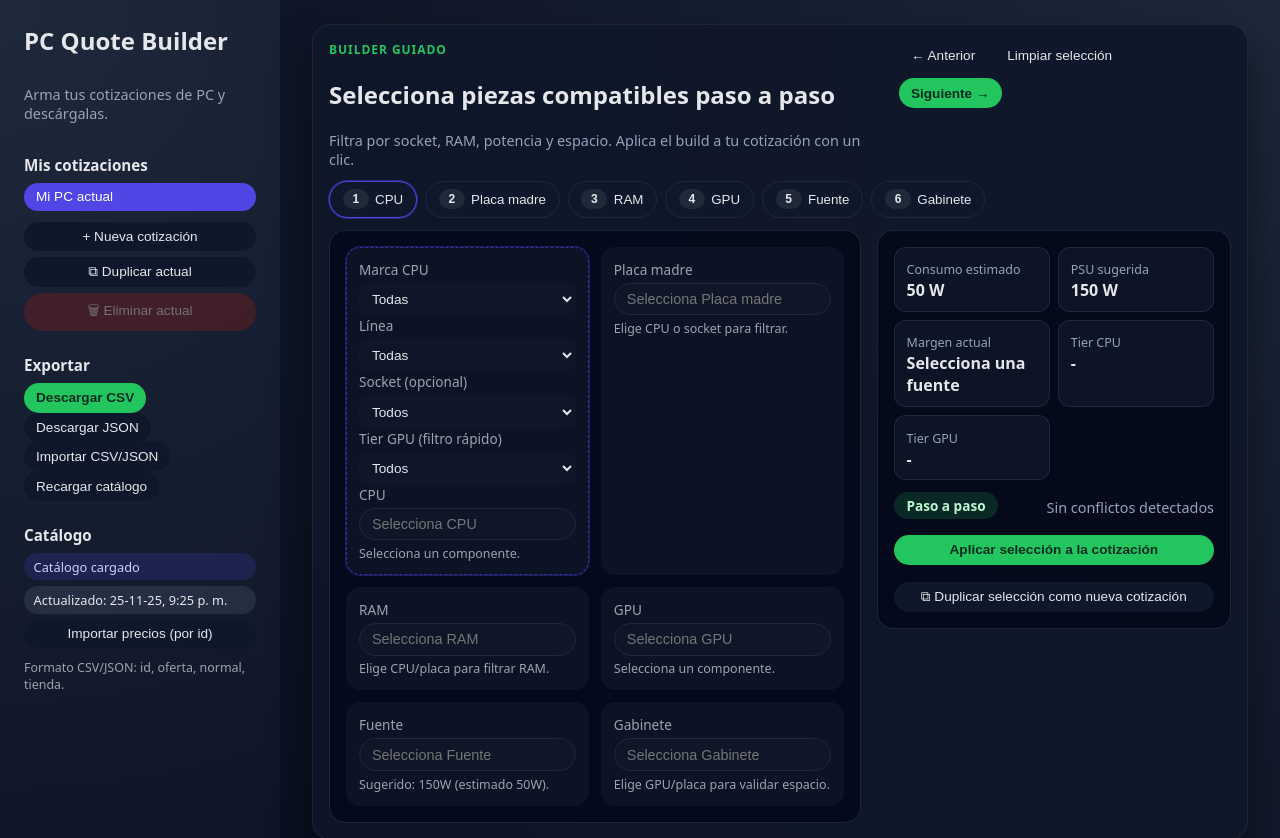
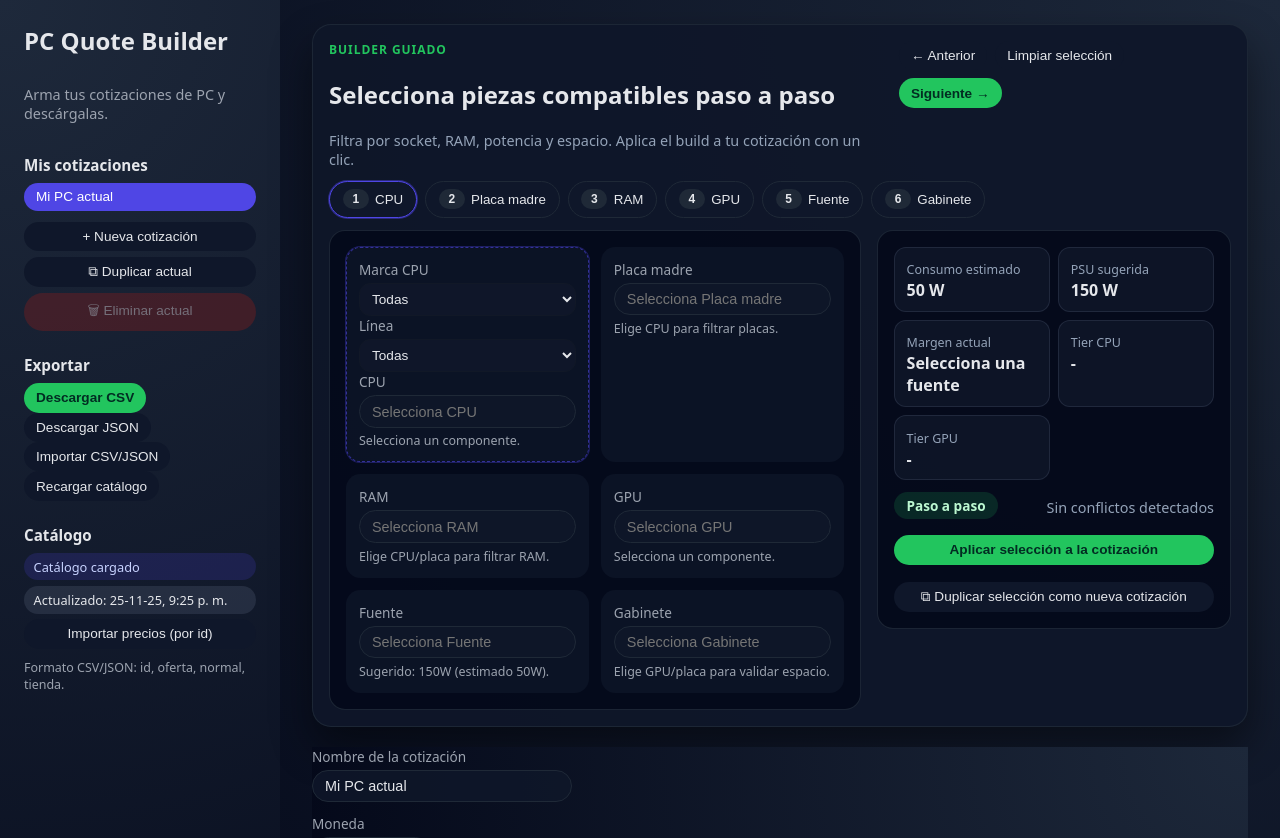
Before and after one commit to cortega26/cotiza-pc, a React (Vite) app in the folder pc-quote-builder/: page / in a window 1280 px wide. Shown: the top 838 px of the page. Built offline with nearby package versions, Linux system fonts and the light colour scheme.

Commit message:
`Removed unused code and variables`

```diff
--- a/pc-quote-builder/src/App.jsx
+++ b/pc-quote-builder/src/App.jsx
@@ -2,7 +2,6 @@ import { useEffect, useMemo, useRef, useState } from "react";
 import TypeaheadSelect from "./components/TypeaheadSelect";
 import { useCatalog } from "./hooks/useCatalog";
 import { buildSelectionChips, evaluateSelection } from "./lib/selectionEvaluation";
-import { inferMemoryTypeBySocket } from "./lib/catalogHelpers";
 
 const STORAGE_KEYS = {
   quotes: "pcqb:quotes:v1",
@@ -236,11 +235,10 @@ function App() {
   const [builder, setBuilder] = useState(getInitialBuilder);
   const [cpuBrand, setCpuBrand] = useState("");
   const [cpuFamily, setCpuFamily] = useState("");
-  const [socketFilter, setSocketFilter] = useState("");
   const importInputRef = useRef(null);
   const [builderStep, setBuilderStep] = useState(0);
   const [reloadToken, setReloadToken] = useState(0);
-  const { catalog, compatMeta, tierMaps, socketSet, loading: catalogLoading, error: catalogError, fallbackUsed } =
+  const { catalog, compatMeta, tierMaps, loading: catalogLoading, error: catalogError, fallbackUsed } =
     useCatalog(reloadToken);
 
   const activeQuote = useMemo(
@@ -254,7 +252,6 @@ function App() {
   const gpus = useMemo(() => catalog.gpus || [], [catalog]);
   const psus = useMemo(() => catalog.psus || [], [catalog]);
   const pcCases = useMemo(() => catalog.pcCases || [], [catalog]);
-  const [gpuTierFilter, setGpuTierFilter] = useState("");
   const familyOrderByBrand = useMemo(
     () => ({
       Intel: ["Pentium", "Celeron", "Core i3", "Core i5", "Core i7", "Core i9", "Core Ultra", "Otros"],
@@ -1022,9 +1019,7 @@ function App() {
                         ? selection.cpu.socket
                           ? `Filtrando placas ${selection.cpu.socket}.`
                           : "CPU sin socket en datos; mostrando todas."
-                        : socketFilter
-                        ? `Filtrando placas ${socketFilter}.`
-                        : "Elige CPU o socket para filtrar."
+                        : "Elige CPU para filtrar placas."
                       : step.key === "ramId"
                       ? selection.cpu || selection.mobo
                         ? `Mostrando RAM ${selection.cpu?.memoryType || selection.mobo?.memoryType}.`
@@ -1084,47 +1079,11 @@ function App() {
                         </select>
                       </label>
                           <label className="field">
-                            <span>Socket (opcional)</span>
-                            <select
-                              value={socketFilter}
-                              onChange={(e) => {
-                                setSocketFilter(e.target.value);
-                              }}
-                            >
-                              <option value="">Todos</option>
-                              {Array.from(socketSet)
-                                .sort()
-                                .map((s) => (
-                                  <option key={s} value={s}>
-                                    {s}
-                                  </option>
-                                ))}
-                            </select>
-                          </label>
-                          <label className="field">
-                            <span>Tier GPU (filtro rápido)</span>
-                            <select
-                              value={gpuTierFilter}
-                              onChange={(e) => {
-                                setGpuTierFilter(e.target.value);
-                                handleBuilderChange("gpuId", "");
-                              }}
-                            >
-                              <option value="">Todos</option>
-                              {[1, 2, 3, 4].map((tier) => (
-                                <option key={tier} value={String(tier)}>
-                                  {tier}
-                                </option>
-                              ))}
-                            </select>
-                          </label>
-                          <label className="field">
                             <span>{step.label}</span>
                             <TypeaheadSelect
                               options={options
                                 .filter((opt) => (!cpuBrand || opt.brand === cpuBrand))
-                                .filter((opt) => (!cpuFamily || opt.family === cpuFamily))
-                                .filter((opt) => (!socketFilter || opt.socket === socketFilter))}
+                                .filter((opt) => (!cpuFamily || opt.family === cpuFamily))}
                               value={value}
                               onChange={(id) => handleBuilderChange(step.key, id)}
                               placeholder={`Selecciona ${step.label}`}
@@ -1140,22 +1099,8 @@ function App() {
                           <span>{step.label}</span>
                           <TypeaheadSelect
                             options={
-                              step.key === "moboId"
-                                ? options.filter((opt) => (!socketFilter || opt.socket === socketFilter))
-                              : step.key === "ramId"
-                                ? options.filter((opt) => {
-                                    if (!socketFilter) return true;
-                                    const inferred = inferMemoryTypeBySocket(socketFilter);
-                                    return inferred ? opt.type === inferred : true;
-                                  })
-                              : step.key === "psuId"
+                              step.key === "psuId"
                                 ? options.filter((opt) => opt.wattage >= Math.max(recommendedPsuWatts - 100, 0))
-                              : step.key === "gpuId"
-                                ? options.filter((opt) => {
-                                    if (!gpuTierFilter) return true;
-                                    const tier = tierMaps.gpu.get(opt.id) || null;
-                                    return String(tier) === gpuTierFilter;
-                                  })
                                 : options
                             }
                             value={value}
```
